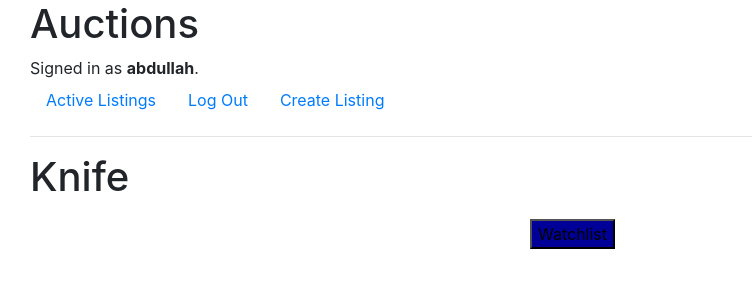
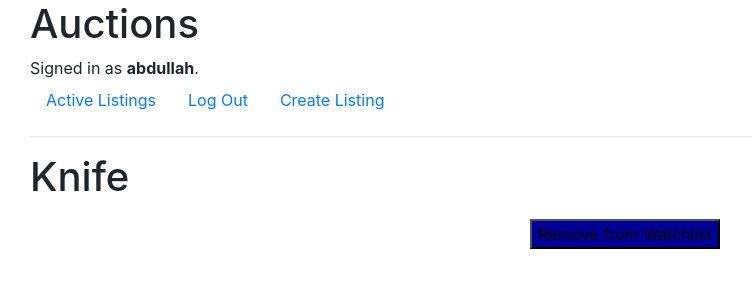
Before and after one commit to Abdullah-Shaikh01/Commerce, a Django app: page /item_details/3 in a window 1280 px wide. Shown: the top 294 px of the page, without its empty margins (0-752 px from the left). Run offline with Django 3.2, Linux system fonts and the light colour scheme; a user stored in the database is signed in; data comes from the database, SQL or seed files in the repository; both versions use the stored data as it was after the commit; some libraries are stand-ins or nearby versions.

Commit message:
complete watchlist feature

```diff
--- a/auctions/templates/auctions/details.html
+++ b/auctions/templates/auctions/details.html
@@ -2,11 +2,19 @@
 
 {% block body %}
     <h1>{{ item.title }}</h1>
-     <form action="{% url 'watchlist' %}" method="post">
-        {% csrf_token %}
-        <input type="hidden" name="listing" value="{{item.id}}">
-        <input type="submit" class="button-mid" value="Watchlist">
-    </form>
+    {% if watchlisted %}
+         <form action="{% url 'remove_watchlist' %}" method="post">
+            {% csrf_token %}
+            <input type="hidden" name="listing" value="{{item.id}}">
+            <input type="submit" class="button-mid" value="Remove from Watchlist">
+        </form>
+    {% else %}
+        <form action="{% url 'add_watchlist' %}" method="post">
+            {% csrf_token %}
+            <input type="hidden" name="listing" value="{{item.id}}">
+            <input type="submit" class="button-mid" value="Add to Watchlist">
+        </form>
+    {% endif %}
     <br><br>
     <div id="item-image-div">
         <img src="{{ item.image_url }}" alt="{{item.title}}">
--- a/auctions/urls.py
+++ b/auctions/urls.py
@@ -11,5 +11,6 @@ urlpatterns = [
     path("item_details/<int:item_id>", views.item, name="item_details"),
     path("bid", views.bid, name="bid"),
     path("comment", views.comment, name="comment"),
-    path("watchlist", views.watchlist, name="watchlist")
+    path("watchlist", views.watchlist, name="add_watchlist"),
+    path("remove_watchlist", views.rem_watchlist, name="remove_watchlist")
 ]
--- a/auctions/views.py
+++ b/auctions/views.py
@@ -108,18 +108,22 @@ def listing(request):
 
 def item(request, item_id, message=None):
     item_details = Listing.objects.get(id=item_id)
+    user = User.objects.get(id=request.user.id)
     bids = item_details.bid.all()
     highest_bid = bids.last()
+    comments = item_details.item_comment.all()
+    watch_list = user.watchlist.all()
+    watchlisted = item_details in watch_list
     if not highest_bid:
-        user = User.objects.get(id=request.user.id)
         highest_bid = Bid(listing_id=item_details, user_id=user, price=item_details.base_price)
-    comments = item_details.item_comment.all()
+
     return render(request, "auctions/details.html", {
         "item": item_details,
         "bids": bids,
         "comments": comments,
         "highest_bid": highest_bid,
-        "message": message
+        "message": message,
+        "watchlisted": watchlisted
     })
 
 
@@ -161,3 +165,12 @@ def watchlist(request):
         thing = Listing.objects.get(id=item_id)
         thing.watchlist.add(user)
         return item(request, item_id)
+
+
+def rem_watchlist(request):
+    if request.method == "POST":
+        user = User.objects.get(id=request.user.id)
+        item_id = request.POST['listing']
+        thing = Listing.objects.get(id=item_id)
+        thing.watchlist.remove(user)
+        return item(request, item_id)
```
Also changed, not shown: db.sqlite3.
